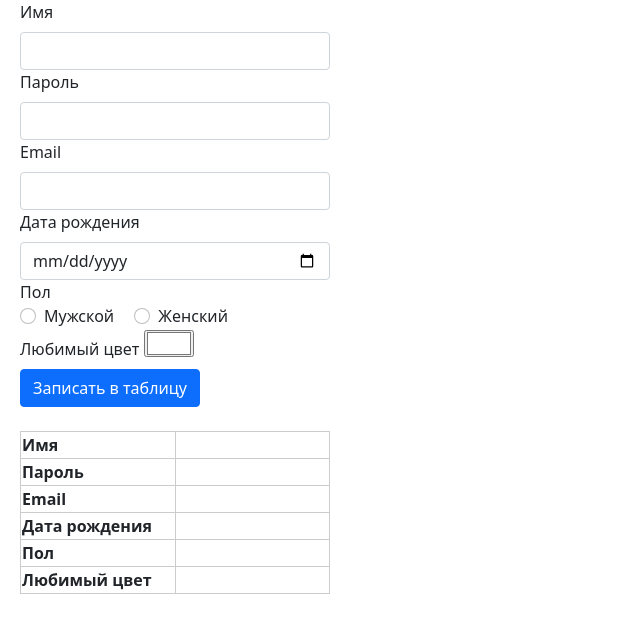
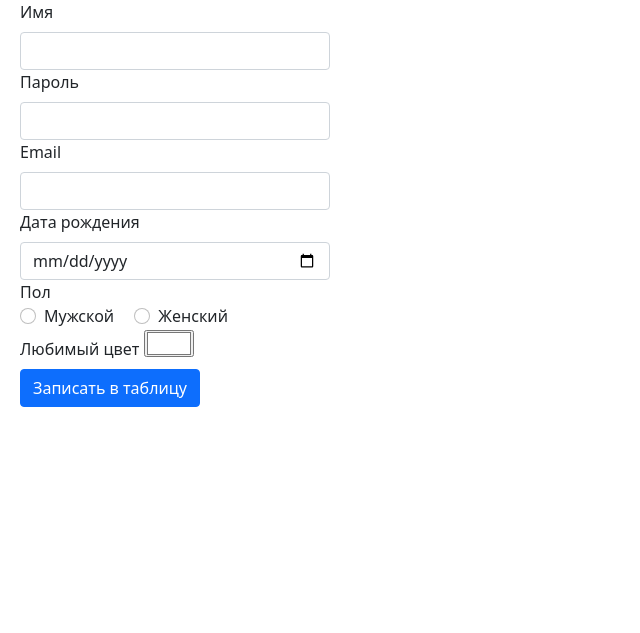
Before and after one commit to OlgMax/myrep, a PHP site: page /dz-6.php in a window 1280 px wide. Shown: the top 633 px of the page, without its empty margins (0-640 px from the left). Run offline with PHP 8.4, Linux system fonts and the light colour scheme; data that the repository does not hold is empty.

Commit message:
Update dz-6.php

```diff
--- a/dz-6.php
+++ b/dz-6.php
@@ -57,7 +57,7 @@ if(!empty($_POST['name']) || !empty($_POST['pass']) || !empty($_POST['email']) |
     $date = $_POST["date"];
     $gender = $_POST["inlineRadioOptions"];
     $favcolor = $_POST["favcolor"];
+    echo '<table class="col-sm-3"><tr><th>Имя</th><td>' . $name . '</td></tr><tr><th>Пароль</th><td>' . $pass . '</td></tr><tr><th>Email</th><td>' . $email . '</td></tr>
+<tr><th>Дата рождения</th><td>' . $date . '</td></tr><tr><th>Пол</th><td>' . $gender . '</td></tr><tr><th>Любимый цвет</th><td bgcolor="' . $favcolor . '">' . $favcolor . '</td></tr></table>';
 }
-echo '<table class="col-sm-3"><tr><th>Имя</th><td>' . $name . '</td></tr><tr><th>Пароль</th><td>' . $pass . '</td></tr><tr><th>Email</th><td>' . $email . '</td></tr>
-<tr><th>Дата рождения</th><td>' . $date . '</td></tr><tr><th>Пол</th><td>' . $gender . '</td></tr><tr><th>Любимый цвет</th><td bgcolor="' . $favcolor . '">' . $favcolor . '</td></tr></table>';
 ?>
```
